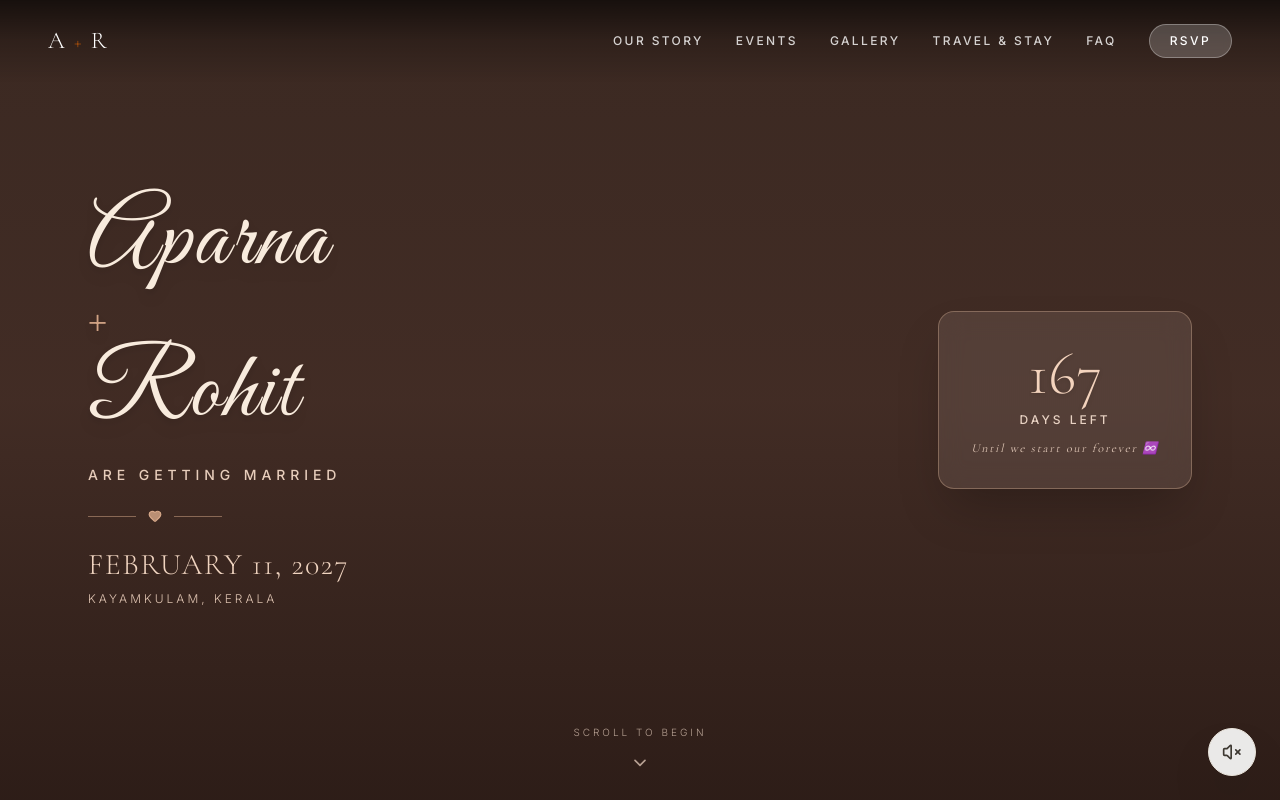
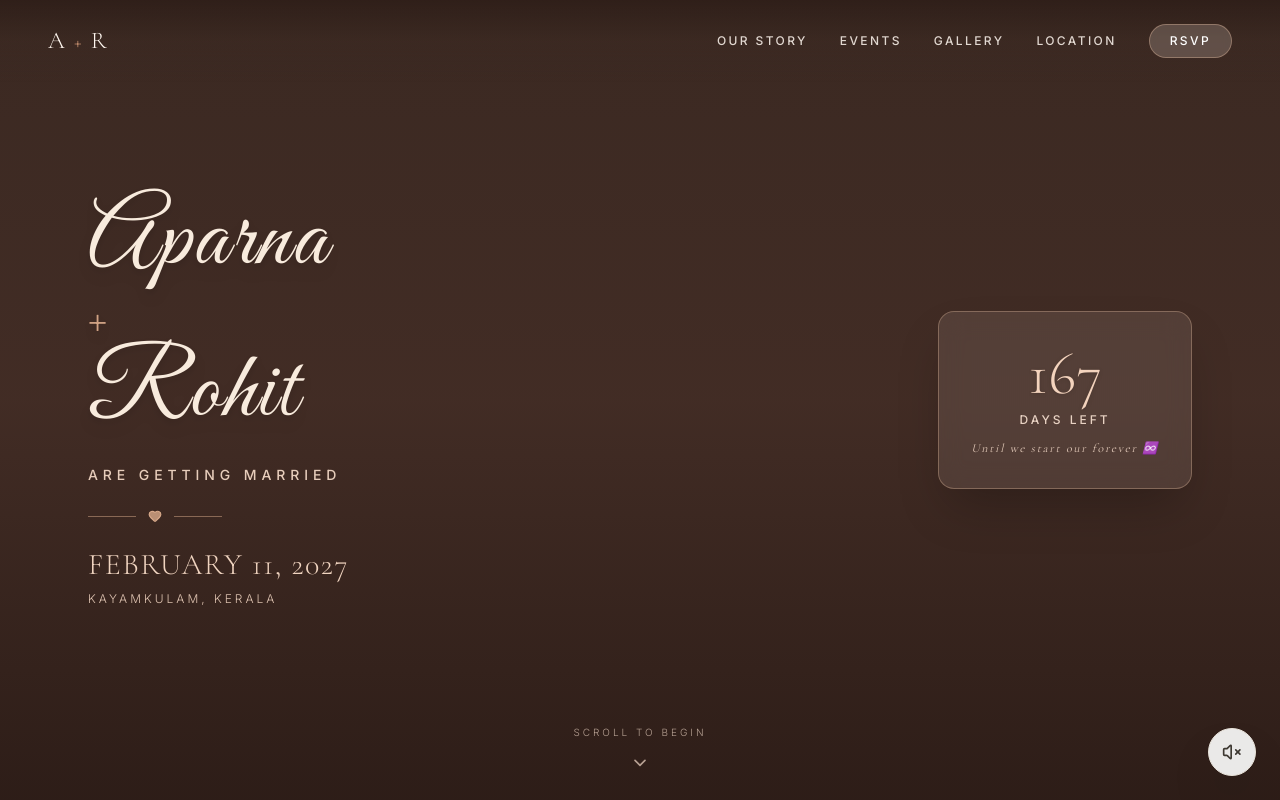
Before and after one commit to abhijithv14/arohi-wedding-invitation, a Next.js app: page / in a window 1280 px wide. Shown: the top 800 px of the page. Built offline with nearby package versions, Linux system fonts and the light colour scheme.

Commit message:
Simplify wedding navigation

```diff
--- a/components/Navbar.tsx
+++ b/components/Navbar.tsx
@@ -10,13 +10,7 @@ export default function Navbar() {
   const [mobileMenuOpen, setMobileMenuOpen] = useState(false);
 
   useEffect(() => {
-    const handleScroll = () => {
-      if (window.scrollY > 40) {
-        setScrolled(true);
-      } else {
-        setScrolled(false);
-      }
-    };
+    const handleScroll = () => setScrolled(window.scrollY > 40);
     window.addEventListener("scroll", handleScroll);
     return () => window.removeEventListener("scroll", handleScroll);
   }, []);
@@ -25,108 +19,66 @@ export default function Navbar() {
     { name: "OUR STORY", href: "#story" },
     { name: "EVENTS", href: "#events" },
     { name: "GALLERY", href: "#gallery" },
-    { name: "TRAVEL & STAY", href: "#travel" },
-    { name: "FAQ", href: "#faq" },
+    { name: "LOCATION", href: "#rsvp" },
     { name: "RSVP", href: "#rsvp" },
   ];
 
   const handleNavClick = (e: React.MouseEvent<HTMLAnchorElement>, href: string) => {
     e.preventDefault();
     setMobileMenuOpen(false);
-    const targetElement = document.querySelector(href);
-    if (targetElement) {
-      targetElement.scrollIntoView({ behavior: "smooth" });
-    }
+    document.querySelector(href)?.scrollIntoView({ behavior: "smooth" });
   };
 
   return (
     <>
-      <header
-        className={`fixed top-0 left-0 right-0 z-50 transition-all duration-500 ${
-          scrolled
-            ? "bg-[#FAF7F2]/90 backdrop-blur-md shadow-sm py-4 border-b border-[#E8E3DA]"
-            : "bg-gradient-to-b from-black/60 via-black/20 to-transparent py-6 text-white"
-        }`}
-      >
+      <header className={`fixed top-0 left-0 right-0 z-50 transition-all duration-500 ${
+        scrolled
+          ? "bg-[#F7EFE7]/95 backdrop-blur-md shadow-sm py-4 border-b border-[#D9C4B5]"
+          : "bg-gradient-to-b from-[#2B1B16]/70 via-[#3B2922]/20 to-transparent py-6 text-white"
+      }`}>
         <div className="max-w-7xl mx-auto px-6 md:px-12 flex items-center justify-between">
-          {/* Left Initials Logo */}
-          <a
-            href="#home"
-            className={`font-serif text-xl md:text-2xl font-light tracking-widest transition-colors ${
-              scrolled ? "text-[#1F1F1F]" : "text-white"
-            }`}
-          >
-            <span className="font-italic">{weddingConfig.bride.name[0]}</span>
-            <span className="text-amber-700/80 mx-1.5 font-sans text-sm">+</span>
+          <a href="#home" onClick={(e) => handleNavClick(e, "#home")} className={`font-serif text-xl md:text-2xl font-light tracking-widest transition-colors ${scrolled ? "text-[#4A2F24]" : "text-[#FFF7F0]"}`}>
+            <span>{weddingConfig.bride.name[0]}</span>
+            <span className="text-[#B98668] mx-1.5 font-sans text-sm">+</span>
             <span>{weddingConfig.groom.name[0]}</span>
           </a>
 
-          {/* Desktop Navigation Links */}
           <nav className="hidden md:flex items-center space-x-8">
             {navLinks.map((link) => (
-              <a
-                key={link.name}
-                href={link.href}
-                onClick={(e) => handleNavClick(e, link.href)}
-                className={`text-xs tracking-[0.2em] font-medium transition-all hover:opacity-100 ${
-                  link.name === "RSVP"
-                    ? scrolled
-                      ? "px-5 py-2 rounded-full bg-[#3D3831] text-[#FAF7F2] hover:bg-[#2A2621]"
-                      : "px-5 py-2 rounded-full bg-white/20 hover:bg-white/30 backdrop-blur-sm border border-white/30 text-white"
-                    : scrolled
-                    ? "text-[#4A453E] hover:text-[#1F1F1F]"
-                    : "text-white/80 hover:text-white"
-                }`}
-              >
+              <a key={link.name} href={link.href} onClick={(e) => handleNavClick(e, link.href)} className={`text-xs tracking-[0.2em] font-medium transition-all hover:opacity-100 ${
+                link.name === "RSVP"
+                  ? scrolled
+                    ? "px-5 py-2 rounded-full bg-[#6B4638] text-[#FFF8F2] hover:bg-[#54362B]"
+                    : "px-5 py-2 rounded-full bg-[#F7E9DE]/20 hover:bg-[#F7E9DE]/30 backdrop-blur-sm border border-[#E2B99F]/40 text-white"
+                  : scrolled
+                  ? "text-[#6B5146] hover:text-[#4A2F24]"
+                  : "text-[#FFF7F0]/85 hover:text-white"
+              }`}>
                 {link.name}
               </a>
             ))}
           </nav>
 
-          {/* Mobile Hamburger Button */}
-          <button
-            onClick={() => setMobileMenuOpen(!mobileMenuOpen)}
-            aria-label="Toggle mobile menu"
-            className={`md:hidden p-2 rounded-lg transition-colors ${
-              scrolled ? "text-[#1F1F1F]" : "text-white"
-            }`}
-          >
+          <button onClick={() => setMobileMenuOpen(!mobileMenuOpen)} aria-label="Toggle mobile menu" className={`md:hidden p-2 rounded-lg transition-colors ${scrolled ? "text-[#4A2F24]" : "text-white"}`}>
             {mobileMenuOpen ? <X size={24} /> : <Menu size={24} />}
           </button>
         </div>
       </header>
 
-      {/* Fullscreen Mobile Drawer */}
       <AnimatePresence>
         {mobileMenuOpen && (
-          <motion.div
-            initial={{ opacity: 0, y: -20 }}
-            animate={{ opacity: 1, y: 0 }}
-            exit={{ opacity: 0, y: -20 }}
-            transition={{ duration: 0.3 }}
-            className="fixed inset-0 z-40 bg-[#FAF7F2] flex flex-col justify-center items-center px-6 md:hidden text-center"
-          >
+          <motion.div initial={{ opacity: 0, y: -20 }} animate={{ opacity: 1, y: 0 }} exit={{ opacity: 0, y: -20 }} transition={{ duration: 0.3 }} className="fixed inset-0 z-40 bg-[#F7EFE7] flex flex-col justify-center items-center px-6 md:hidden text-center">
             <div className="mb-8">
-              <span className="font-serif text-3xl text-[#1F1F1F] tracking-widest">
-                {weddingConfig.bride.name} & {weddingConfig.groom.name}
-              </span>
-              <div className="flex items-center justify-center space-x-2 mt-2 text-[#7A7469]">
-                <span className="h-px w-8 bg-[#D6CFB9]"></span>
-                <Heart size={14} className="fill-[#7A7469]" />
-                <span className="h-px w-8 bg-[#D6CFB9]"></span>
+              <span className="font-serif text-3xl text-[#4A2F24] tracking-widest">{weddingConfig.bride.name} & {weddingConfig.groom.name}</span>
+              <div className="flex items-center justify-center space-x-2 mt-2 text-[#9A6C57]">
+                <span className="h-px w-8 bg-[#D8BBAA]"></span>
+                <Heart size={14} className="fill-[#9A6C57]" />
+                <span className="h-px w-8 bg-[#D8BBAA]"></span>
               </div>
             </div>
-
             <nav className="flex flex-col space-y-6">
               {navLinks.map((link) => (
-                <a
-                  key={link.name}
-                  href={link.href}
-                  onClick={(e) => handleNavClick(e, link.href)}
-                  className="font-serif text-2xl tracking-widest text-[#2C2723] hover:text-amber-800 transition-colors"
-                >
-                  {link.name}
-                </a>
+                <a key={link.name} href={link.href} onClick={(e) => handleNavClick(e, link.href)} className="font-serif text-2xl tracking-widest text-[#4A2F24] hover:text-[#8B5E4C] transition-colors">{link.name}</a>
               ))}
             </nav>
           </motion.div>
```
